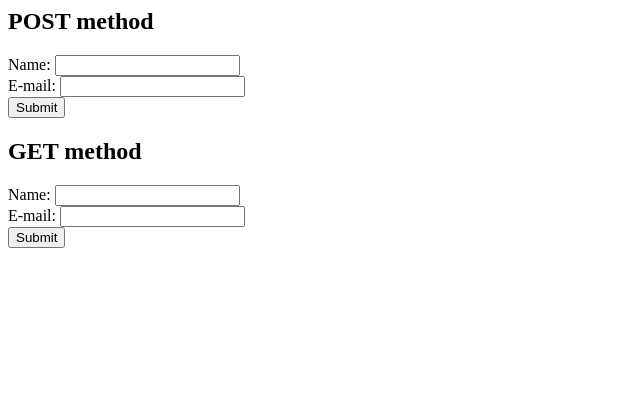
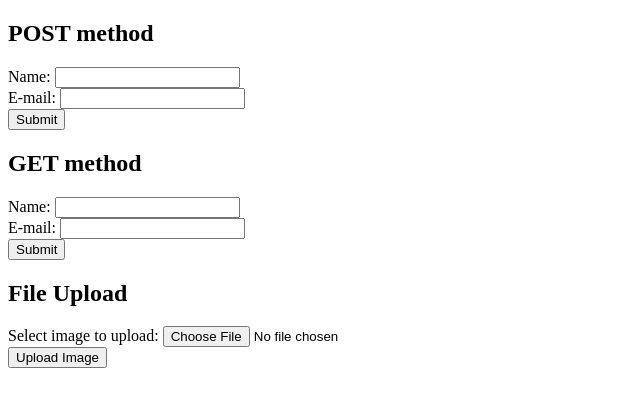
Before and after one commit to NadezhdaKuzmich/php-starter-notes, a PHP site: page /essential/http/methods.php in a window 1280 px wide. Shown: the top 407 px of the page, without its empty margins (0-640 px from the left). Run offline with PHP 8.4, Linux system fonts and the light colour scheme.

Commit message:
add new theme

```diff
--- a/essential/http/methods.php
+++ b/essential/http/methods.php
@@ -36,8 +36,20 @@ POST
 користувачем
 - надсилання зазвичай відбувається сабмітом
 форми
+
+- За завантаження файлів на сервер через форму відповідає
+масив $_FILES.
+- Налаштування на скачування зазвичай налаштовується
+заголовками.
+- Надіслати файли через форму можна тільки з атрибутом
+enctype="multipart/formdata".
 */
 ?>
+
+<!DOCTYPE html>
+<html>
+
+<body>
 
   <h2>POST method</h2>
   <form action="welcome_post.php" method="post">
@@ -52,3 +64,14 @@ POST
     E-mail: <input type="text" name="email"><br>
     <input type="submit">
   </form>
+
+  <h2>File Upload</h2>
+  <form action="upload.php" method="post" enctype="multipart/form-data">
+    Select image to upload:
+    <input type="file" name="fileToUpload" id="fileToUpload"><br>
+    <input type="submit" value="Upload Image" name="submit">
+  </form>
+
+</body>
+
+</html>
```
Also changed, not shown: essential/http/upload.php (added, +16 -0 lines). Lines whose indentation alone changed are shown as unchanged.
